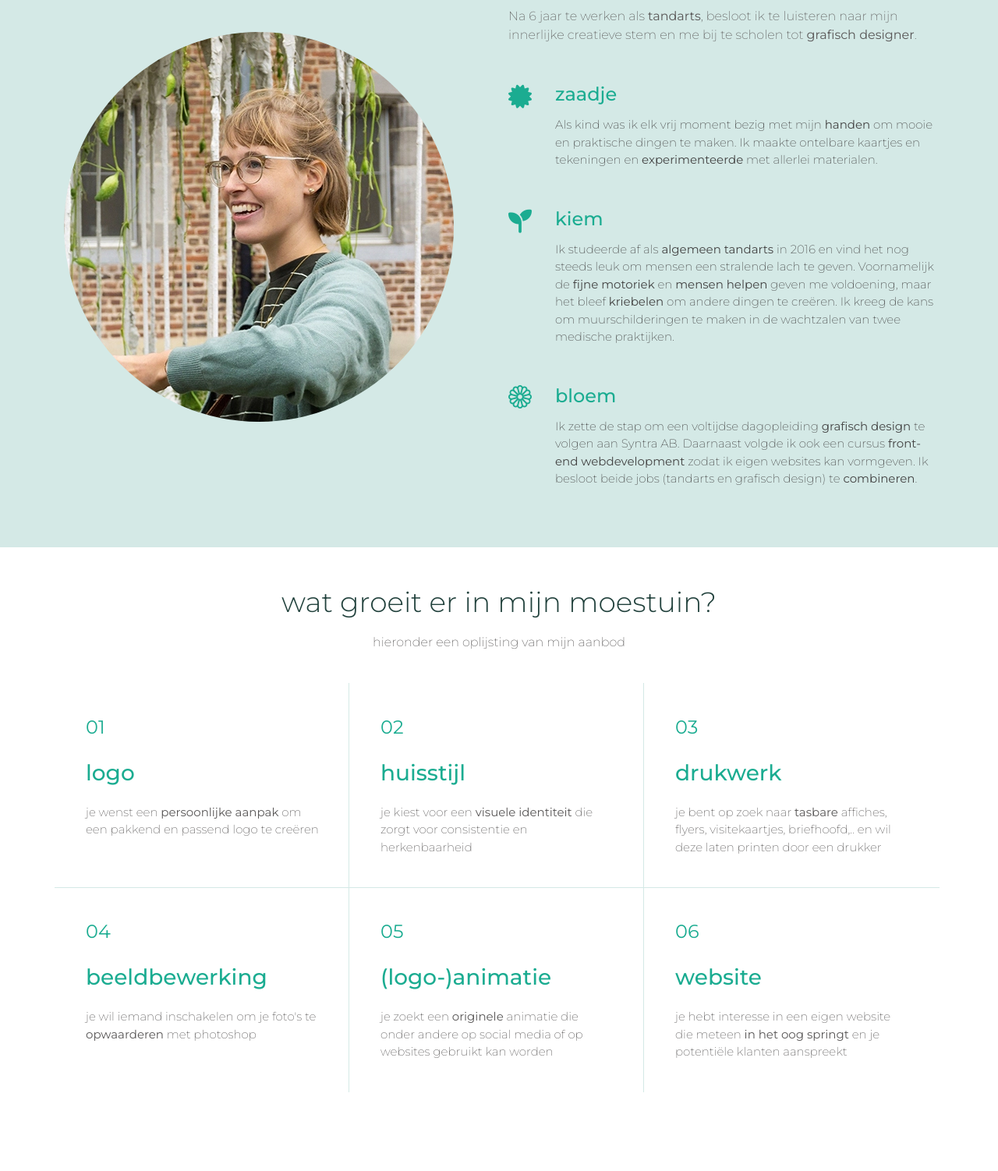
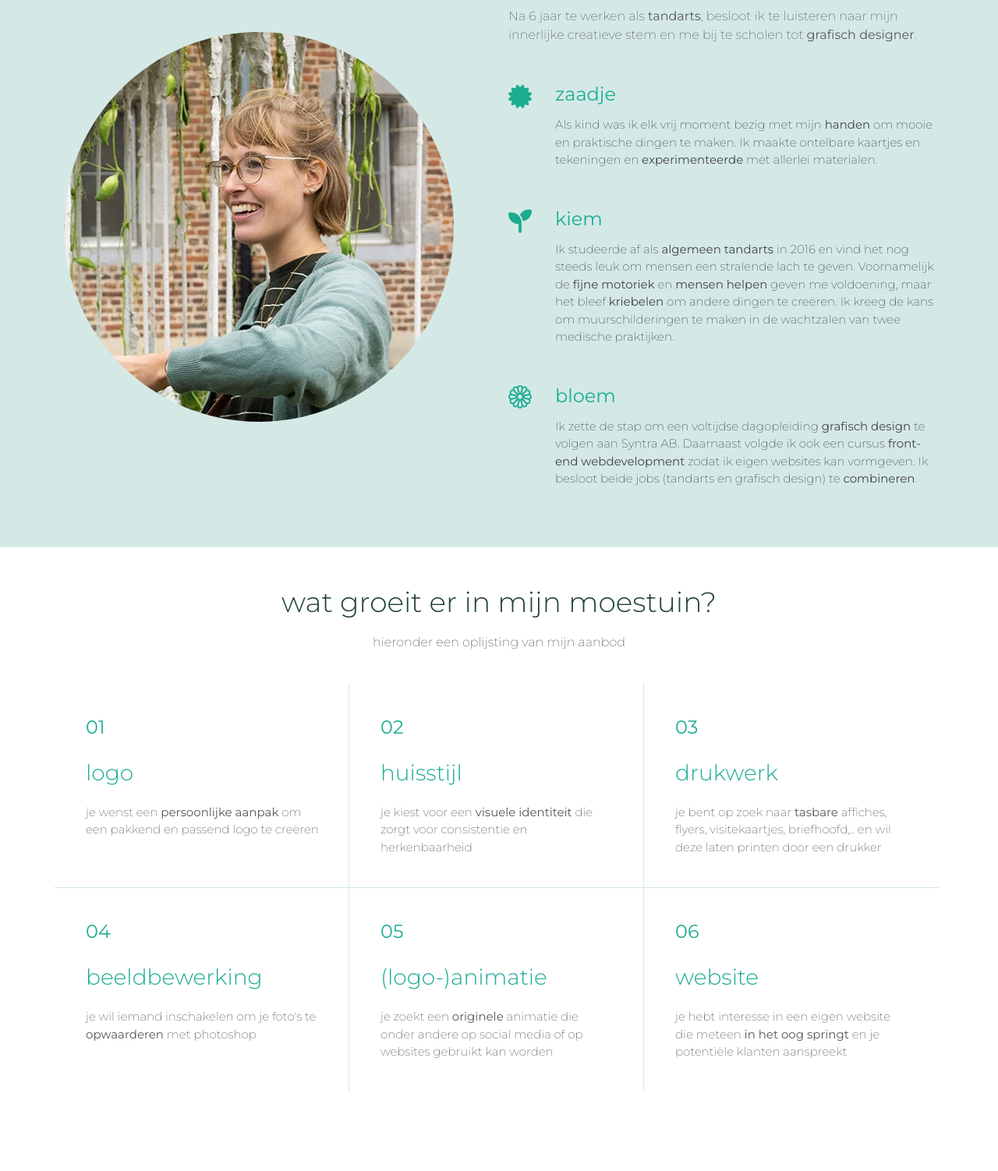
Before and after one commit to Madelies/madelies-def, a PHP site: page /index.html in a window 1280 px wide. Shown: the part 919-2421 px from the top of the page at 78% size. Run offline with PHP 8.4, Linux system fonts and the light colour scheme; some libraries are stand-ins or nearby versions.

Commit message:
Update style.css

```diff
--- a/css/style.css
+++ b/css/style.css
@@ -617,7 +617,8 @@ section {
 
 .about h3 {
 
-  font-size: 34px;
+  font-size: 36px;
+  font-weight: 300;
   color: #5a5858;
   padding-bottom: 20px;
 }
@@ -635,7 +636,7 @@ section {
 
 .about .icon-box h4 {
   font-size: 24px;
-
+  font-weight: 400;
   margin-left: 60px;
   color:  #1bac91;
 }
@@ -685,7 +686,7 @@ section {
 
 .steps .content-item h4 {
   font-size: 28px;
-  font-weight: 500;
+  font-weight: 300;
   padding: 0;
   margin: 20px 0;
   color: #1bac91;
```
